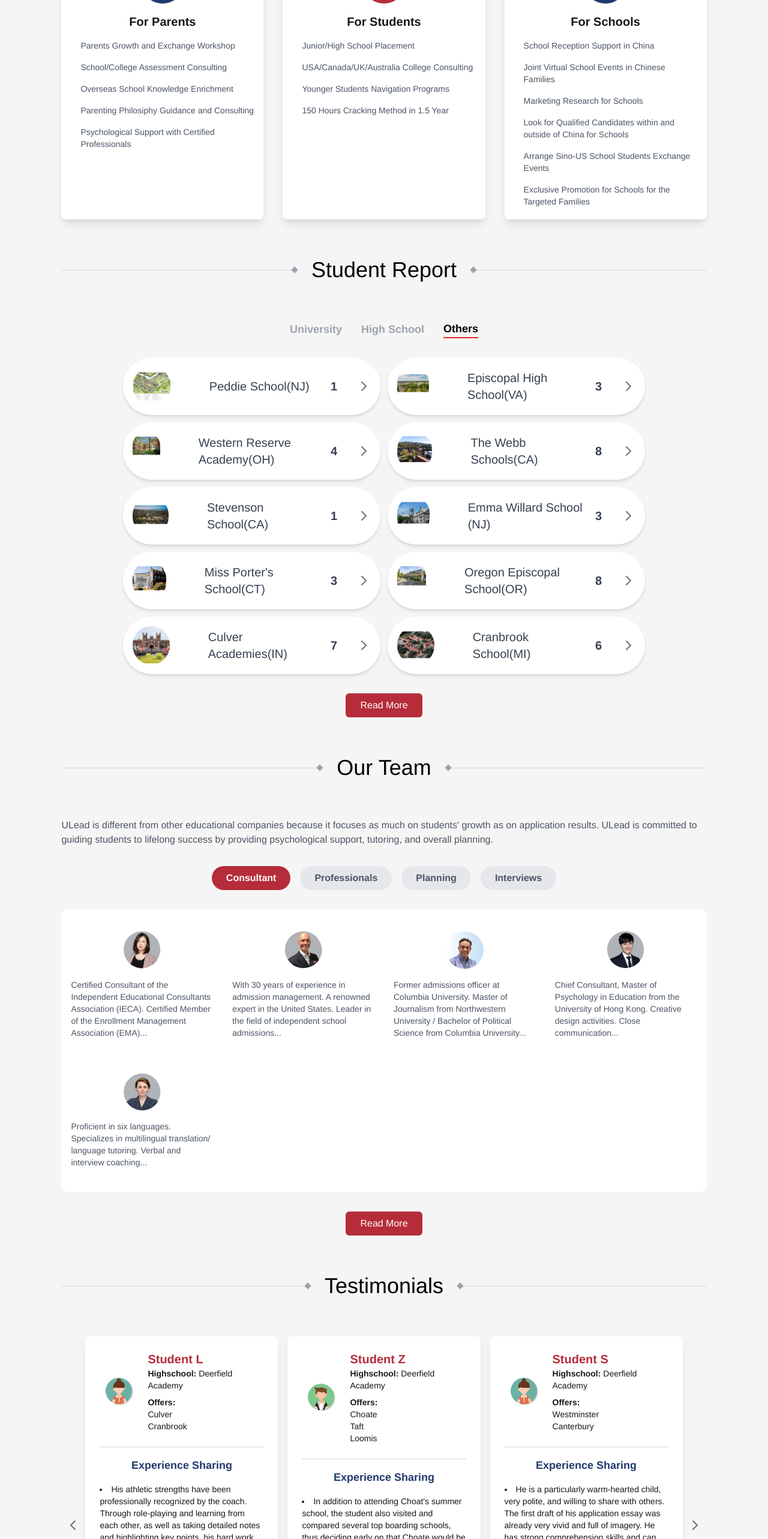
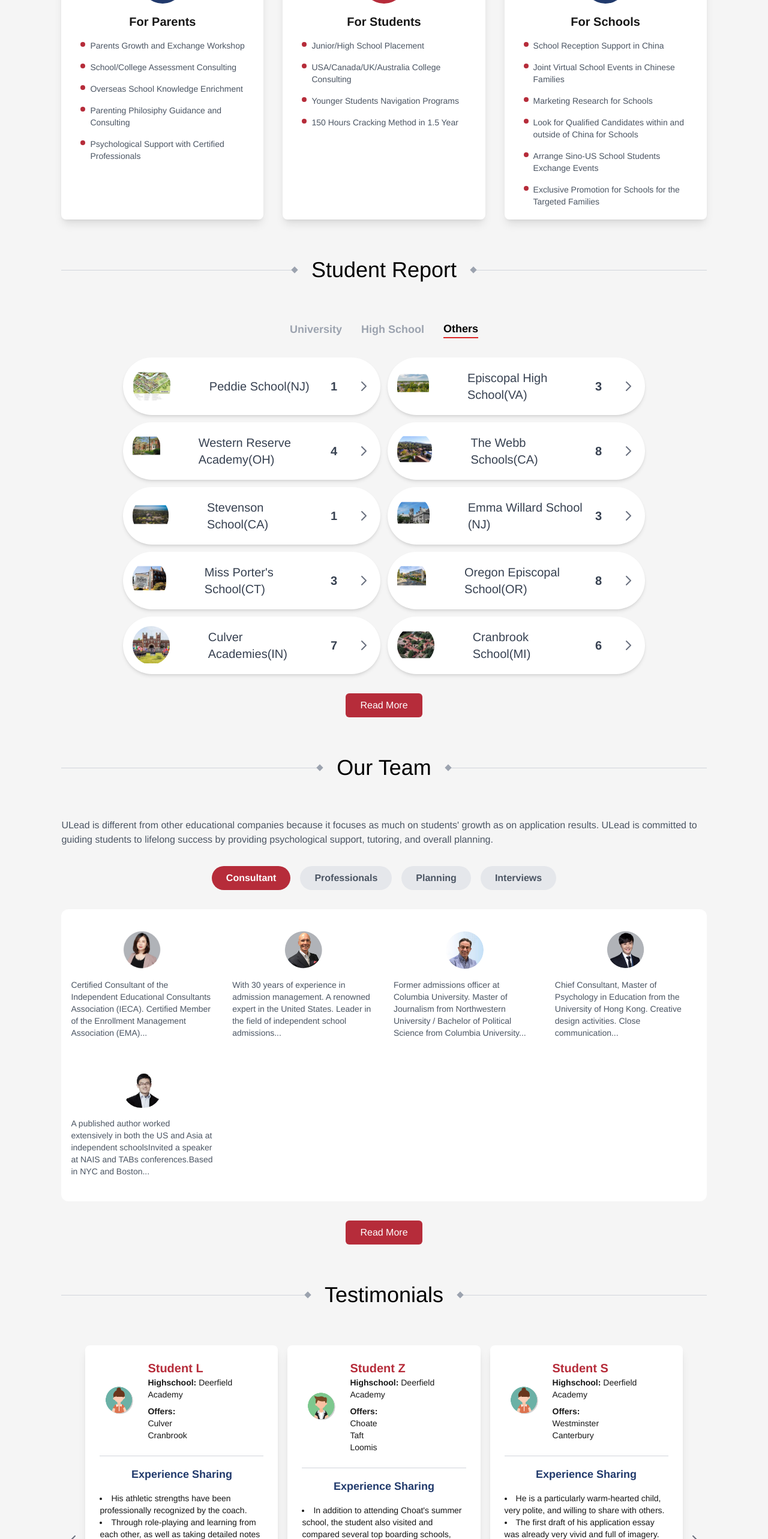
Before and after one commit to jacobsun000/ulead, a Next.js app: page / in a window 1280 px wide. Shown: the part 1182-3748 px from the top of the page at 60% size. Built offline with nearby package versions, Linux system fonts and the light colour scheme.

Commit message:
Fix: Add bullet point for our service

```diff
--- a/app/page.js
+++ b/app/page.js
@@ -123,7 +123,9 @@ function ServiceCard({ title, icon, iconBg, text }) {
       <h3 className="text-xl font-bold mb-4">{title}</h3>
       <div className="text-left pl-4">
         {text.map((t, index) => (
-          <p key={index} className="text-gray-600 text-xs md:text-sm mb-4">{t}</p>
+          <p key={index} className="text-gray-600 text-xs md:text-sm mb-4 flex items-start">
+            <span className="w-2 h-2 bg-primary md:bg-primary rounded-full mr-2 mt-1 flex-shrink-0"></span>
+            {t}</p>
         ))}
       </div>
     </div>
@@ -393,12 +395,12 @@ function OurTeamSection() {
       ]
     },
     {
-      name: "Anna",
-      imageSrc: "/img/aboutus/Anna.png",
+      name: "Jay",
+      imageSrc: "/img/aboutus/Jay.png",
       description: [
-        "Proficient in six languages. ",
-        "Specializes in multilingual translation/ language tutoring. ",
-        "Verbal and interview coaching..."
+        "A published author worked extensively in both the US and Asia at independent schools",
+        "Invited a speaker at NAIS and TABs conferences.",
+        "Based in NYC and Boston..."
       ]
     }
   ];
@@ -488,21 +490,27 @@ function UleadAlumnSection() {
       name: 'Student L',
       highschool: 'Deerfield Academy',
       offers: ['Culver', 'Cranbrook'],
-      experiences: ['His athletic strengths have been professionally recognized by the coach. Through role-playing and learning from each other, as well as taking detailed notes and highlighting key points, his hard work further enhanced his interview performance. Both his fluency in language and logical thinking were effectively improved!']
+      experiences: ['His athletic strengths have been professionally recognized by the coach. ',
+        'Through role-playing and learning from each other, as well as taking detailed notes and highlighting key points, his hard work further enhanced his interview performance. ',
+        'Both his fluency in language and logical thinking were effectively improved!']
     },
     {
       imageSrc: '/img/icon-male.png',
       name: 'Student Z',
       highschool: 'Deerfield Academy',
       offers: ['Choate', 'Taft', 'Loomis'],
-      experiences: ['In addition to attending Choat\'s summer school, the student also visited and compared several top boarding schools, thus deciding early on that Choate would be their dream school. The student started reading English literature at a young age and, besides an interest in math and physics, also developed a passion for history and Greek mythology. The teacher who interviewed the student happened to also teach history, so during the interview, the student\'s knowledge and background could be well demonstrated. Studying debate from a young age also helped the student enhance their logical thinking and communication skills, which further showcased their confidence.']
+      experiences: ['In addition to attending Choat\'s summer school, the student also visited and compared several top boarding schools, thus deciding early on that Choate would be their dream school.',
+        'The student started reading English literature at a young age and, besides an interest in math and physics, also developed a passion for history and Greek mythology. ',
+        'The teacher who interviewed the student happened to also teach history, so during the interview, the student\'s knowledge and background could be well demonstrated. Studying debate from a young age also helped the student enhance their logical thinking and communication skills, which further showcased their confidence.']
     },
     {
       imageSrc: '/img/icon-female.png',
       name: 'Student S',
       highschool: 'Deerfield Academy',
       offers: ['Westminster', 'Canterbury'],
-      experiences: ['He is a particularly warm-hearted child, very polite, and willing to share with others. The first draft of his application essay was already very vivid and full of imagery. He has strong comprehension skills and can quickly make adjustments to the logic of the essay, which is why the quality of his writing is exceptionally high!']
+      experiences: ['He is a particularly warm-hearted child, very polite, and willing to share with others. ',
+        'The first draft of his application essay was already very vivid and full of imagery. ',
+        'He has strong comprehension skills and can quickly make adjustments to the logic of the essay, which is why the quality of his writing is exceptionally high!']
     },
     {
       imageSrc: '/img/icon-male.png',
```
Also changed, not shown: public/img/aboutus/Jay.png (added).
